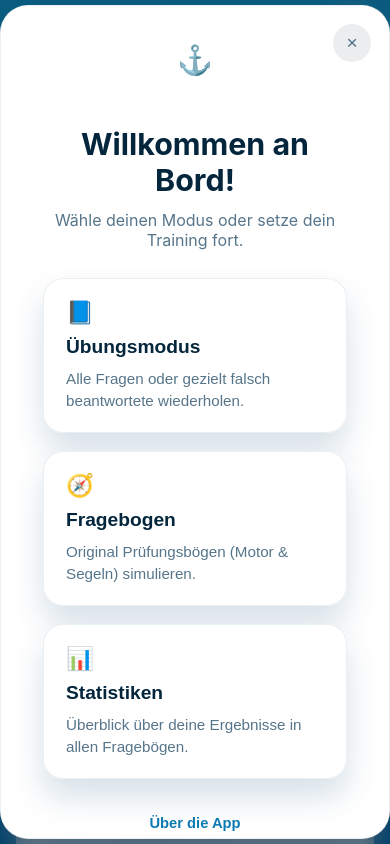
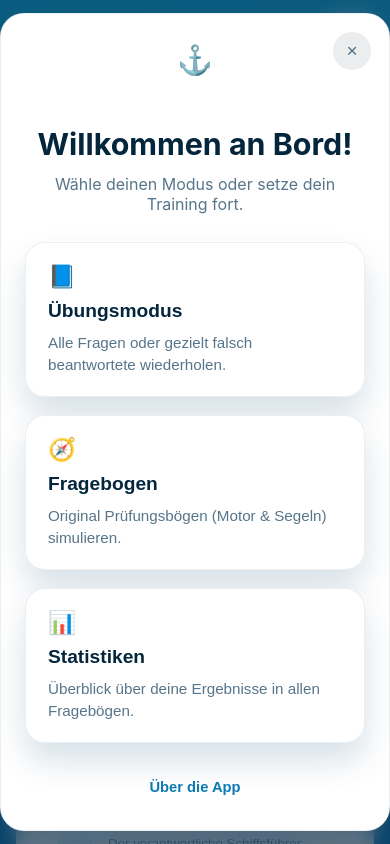
Before and after one commit to Koen-Vannisselroij/sbf-binnen-prufung, a React (Vite) app in the folder frontend/: page / in a window 390 px wide. Shown: the top 844 px of the page. Built offline with nearby package versions, Linux system fonts and the light colour scheme.

Commit message:
feat: improve mobile controls spacing

```diff
--- a/frontend/src/App.css
+++ b/frontend/src/App.css
@@ -69,6 +69,47 @@ body::before {
   position: relative;
   max-height: min(90vh, 760px);
   overflow-y: auto;
+}
+
+@media (max-width: 540px) {
+  .welcome-card {
+    padding: 28px 24px;
+    border-radius: 24px;
+  }
+
+  .menu-toggle {
+    top: 12px;
+    right: 12px;
+  }
+
+  .controls {
+    gap: 10px;
+  }
+
+  .controls button,
+  .secondary-button,
+  .primary-button {
+    width: 100%;
+    justify-content: center;
+  }
+
+  .menu-resume {
+    flex-direction: column;
+    align-items: flex-start;
+    gap: 12px;
+  }
+
+  .menu-resume-actions {
+    width: 100%;
+  }
+
+  .menu-resume-actions .primary-button {
+    width: 100%;
+  }
+
+  .mode-card {
+    padding: 18px 16px;
+  }
 }
 
 .menu-toggle {
@@ -543,6 +584,7 @@ body::before {
   font-size: 0.92rem;
   font-weight: 500;
   transition: transform 120ms ease, box-shadow 160ms ease, background 140ms ease, border-color 140ms ease;
+  min-height: 44px;
 }
 
 .controls button:hover {
@@ -563,6 +605,7 @@ body::before {
   border-color: rgba(6, 52, 83, 0.26) !important;
   color: var(--text-muted) !important;
   box-shadow: none !important;
+  min-height: 44px;
 }
 
 .secondary-button:hover {
@@ -764,6 +807,7 @@ ul {
   letter-spacing: 0.2px;
   box-shadow: 0 18px 32px rgba(6, 66, 109, 0.24);
   transition: transform 120ms ease, box-shadow 160ms ease;
+  min-height: 48px;
 }
 
 .primary-button:hover {
```
